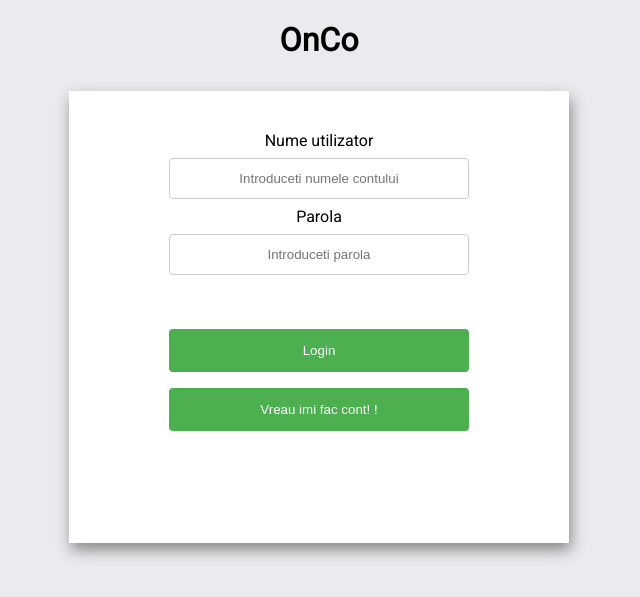
After one commit to CodrutIftimie/OnCo, a PHP site: page /login_register.html in a window 1280 px wide. The commit adds this page. Shown: the top 597 px of the page, without its empty margins (321-961 px from the left). Run offline with PHP 8.4, Linux system fonts and the light colour scheme.

Commit message:
update login_register + profile

```diff
--- /dev/null
+++ b/login_register.html
@@ -0,0 +1,68 @@
+<!DOCTYPE html>
+<html lang="en">
+
+<head>
+    <meta charset="UTF-8">
+    <meta name="viewport" content="width=device-width, initial-scale=1.0">
+    <meta http-equiv="X-UA-Compatible" content="ie=edge">
+    <link href="https://fonts.googleapis.com/css?family=Roboto" rel="stylesheet">
+    <link href="/styles/login_register.css" rel="stylesheet">
+    <title>OnCo</title>
+
+    <script>
+        function login() {
+            var x1 = document.getElementById("js1");
+            var x2 = document.getElementById("js2");
+            if (x1.style.display === "none" & x2.style.display === "block") {
+                x1.style.display = "block";
+                x2.style.display = "none";
+            } else {
+                x1.style.display = "none";
+                x2.style.display = "block";
+            }
+        }
+    </script>
+</head>
+
+<body>
+    <div class="top">
+        <h1>OnCo</h1>
+    </div>
+    <div class="card">
+        <div class="register" id="js1">
+            <form action="#">
+                <label for="prenume">Prenume</label><br>
+                <input id="prenume" type="text" name="prenume" placeholder="Introduceti prenumele"><br>
+                <label for="nume">Nume</label><br>
+                <input id="nume" type="text" name="name" placeholder="Introduceti numele"><br>
+                <label for="utilizator">Prenume</label><br>
+                <input id="utilizator" type="text" name="utilizator" placeholder="Introduceti numele contului"><br>
+                <label for="email">E-mail</label><br>
+                <input id="email" type="email" name="email" placeholder="Introduceti un E-mail"><br>
+                <label for="parola">Parola</label><br>
+                <input id="parola" type="password" name="parola" placeholder="Introduceti o parola"><br>
+
+
+
+                <br><br>
+                <button type="submit" value="Submit_register">Register</button><br>
+                <button type="button" onclick="login()">Am deja un cont !</button>
+            </form>
+        </div>
+        <div class="login " id="js2">
+            <form action="# ">
+                <label for="utilizator_login">Nume utilizator</label><br>
+                <input id="utilizator_login" type="text" name="utilizator" placeholder="Introduceti numele contului"><br>
+                <label for="parola_login">Parola</label><br>
+                <input id="parola_login" type="password" name="parola" placeholder="Introduceti parola"><br>
+
+                <br><br>
+                <button type="submit" value="Submit_login">Login</button>
+                <br>
+                <button type="button" onclick="login()">Vreau imi fac cont! !</button>
+            </form>
+        </div>
+    </div>
+</body>
+
+</html>
--- /dev/null
+++ b/styles/login_register.css
@@ -0,0 +1,83 @@
+body {
+    font-family: 'Roboto', sans-serif;
+    background-color: #e9ebee;
+}
+
+#js1 {
+    display: none;
+}
+
+#js2 {
+    display: block;
+}
+
+.register {
+    border-radius: 5px;
+    background-color: #ffffff;
+    padding: 40px 20px;
+    height: 100%;
+    text-align: center;
+}
+
+.login {
+    border-radius: 5px;
+    background-color: #ffffff;
+    padding: 40px 20px;
+    height: 100%;
+    text-align: center;
+}
+
+input {
+    text-align: center;
+    width: 300px;
+    padding: 12px 20px;
+    margin: 8px 0;
+    border: 1px solid #ccc;
+    border-radius: 4px;
+    box-sizing: border-box;
+    text-align: center;
+}
+
+.card {
+    box-shadow: 2px 7px 14px #888888;
+    background-color: #ffffff;
+    position: relative;
+    text-align: center;
+    padding-bottom: 4em;
+    width: 500px;
+    left: 50%;
+    transform: translateX(-50%);
+}
+
+.top {
+    text-align: center;
+    height: 70px;
+}
+
+button {
+    width: 300px;
+    background-color: #4CAF50;
+    color: white;
+    padding: 14px 20px;
+    margin: 8px 0;
+    border: none;
+    border-radius: 4px;
+    cursor: pointer;
+    text-align: center;
+}
+
+button:hover {
+    background-color: #45a049;
+}
+
+@media screen and (max-width:360px) {
+    input {
+        width: 100%;
+    }
+    button {
+        width: 100%
+    }
+    .card {
+        width: 100%;
+    }
+}
```
Also changed, not shown: profile.html (+21 -0 lines), styles/profile.css (+240 -1 lines).
